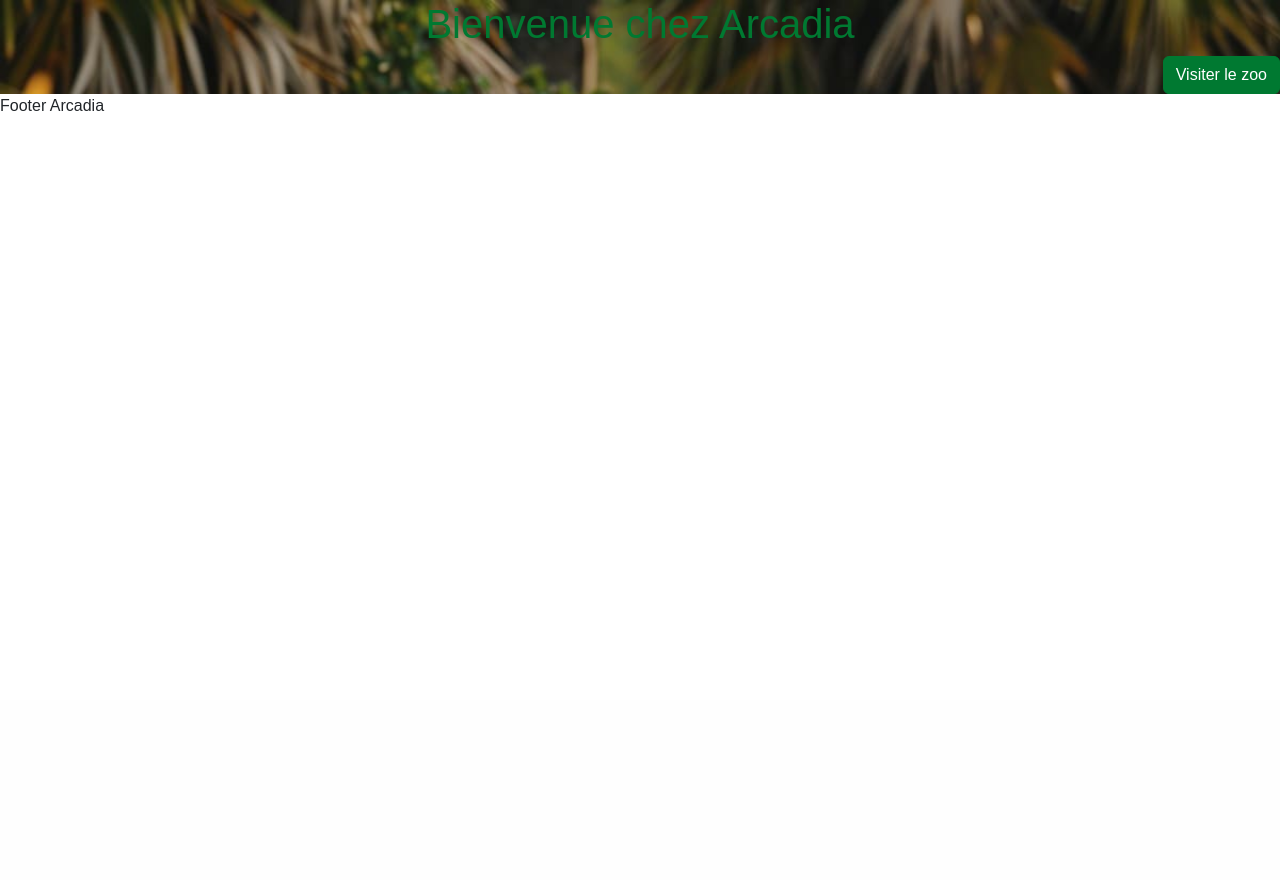
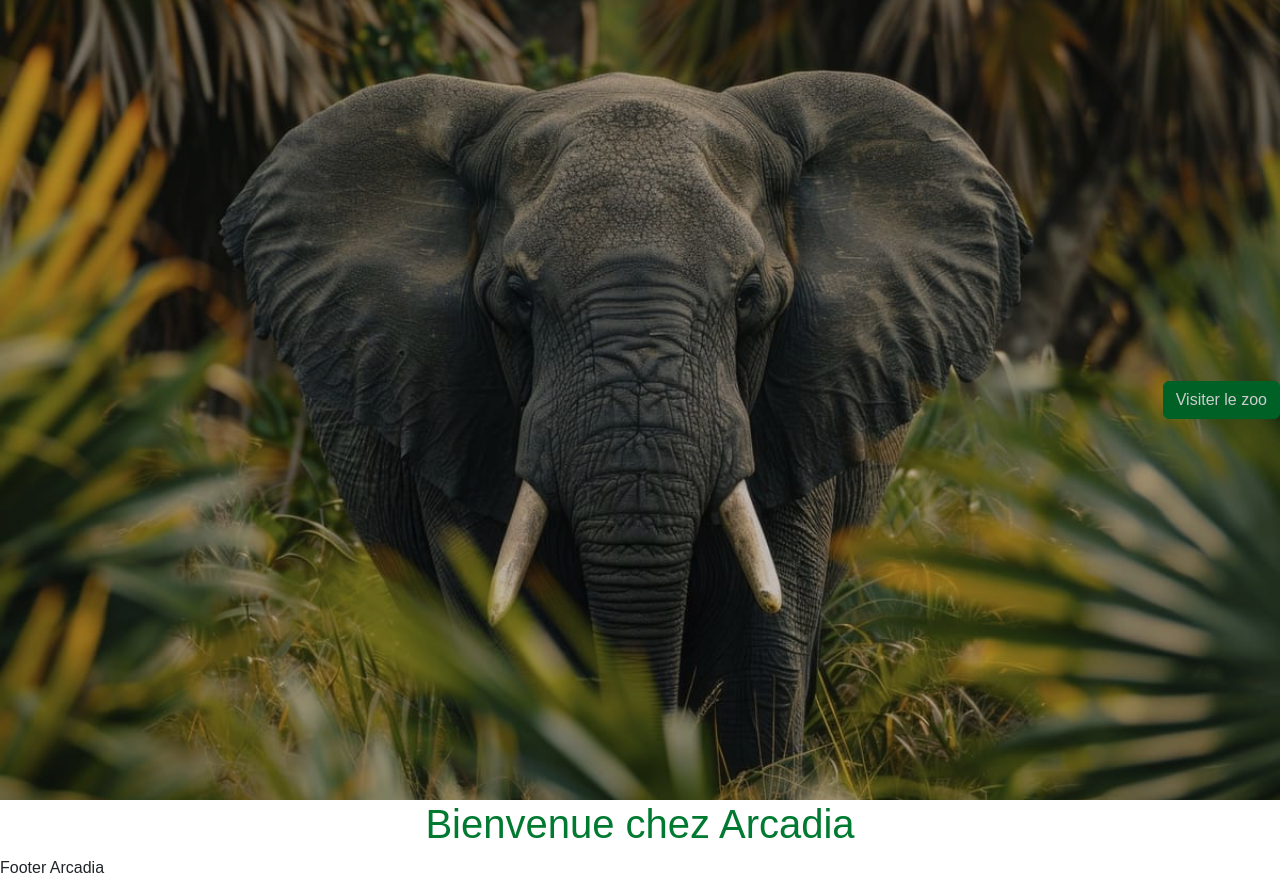
Before and after one commit to Jessica130883/zoo-arcadia, a PHP site: page / in a window 1280 px wide. Shown: the part 100-980 px from the top of the page. Before the commit the page ends 211 px from the top, so only its background shows below. Run offline with PHP 8.4, Linux system fonts and the light colour scheme; some libraries are stand-ins or nearby versions.

Commit message:
Ajout photo background, mise en place des éléments, modification de l'emplacement du titre h1

```diff
--- a/pages/home.html
+++ b/pages/home.html
@@ -1,7 +1,6 @@
 <div class="picture-home">
-    <div class="home-picture text-primary">
-<h1 class="text-center">Bienvenue chez Arcadia</h1>
 
-<div class="text-end"><button class="btn btn-primary">Visiter le zoo</button></div>
-    </div>
+<div class="text-end click-visit"><button class="btn btn-primary">Visiter le zoo</button></div>
+
 </div>
+<h1 class="text-center text-primary">Bienvenue chez Arcadia</h1>
--- a/scss/main.scss
+++ b/scss/main.scss
@@ -10,10 +10,17 @@
   .navbar {
     height: 100px;
   }
-    /* photo home*/
+    /* photo home */
     .picture-home {
         background-image: url(../public/images/img-home.jpg);
         background-size: cover;
+        display: flex;
+        justify-content: right;
+        align-items: center;
+        height: 300px;
+        background-size: cover;
+        background-position: center;
+        filter: brightness(0.8);
     }
 
 
@@ -28,6 +35,16 @@
       height: 150px;
     }
 
+    /* photo home */
+
+    .picture-home {
+        display: flex;
+        justify-content: right;
+        align-items: center;
+        height: 350px;
+        background-size: cover;
+        background-position: center;
+        }
 
 
   }
@@ -44,5 +61,14 @@
       height: 100px;
     }
 
+    /* photo home */
+
+    .picture-home {
+    display: flex;
+    justify-content: right;
+    align-items: center;
+    height: 100vh;
+    }
+
 
   }
```
Also changed, not shown: scss/main.css, 1 other file.
